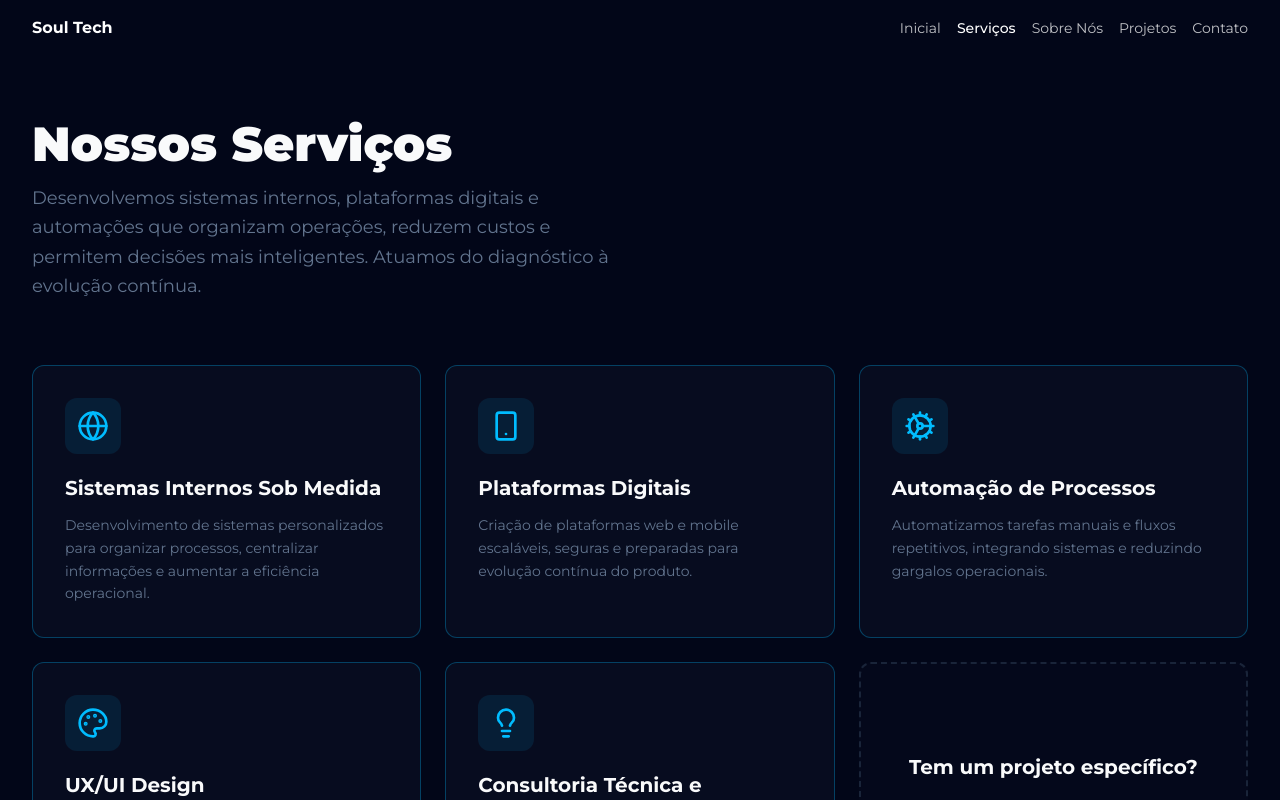
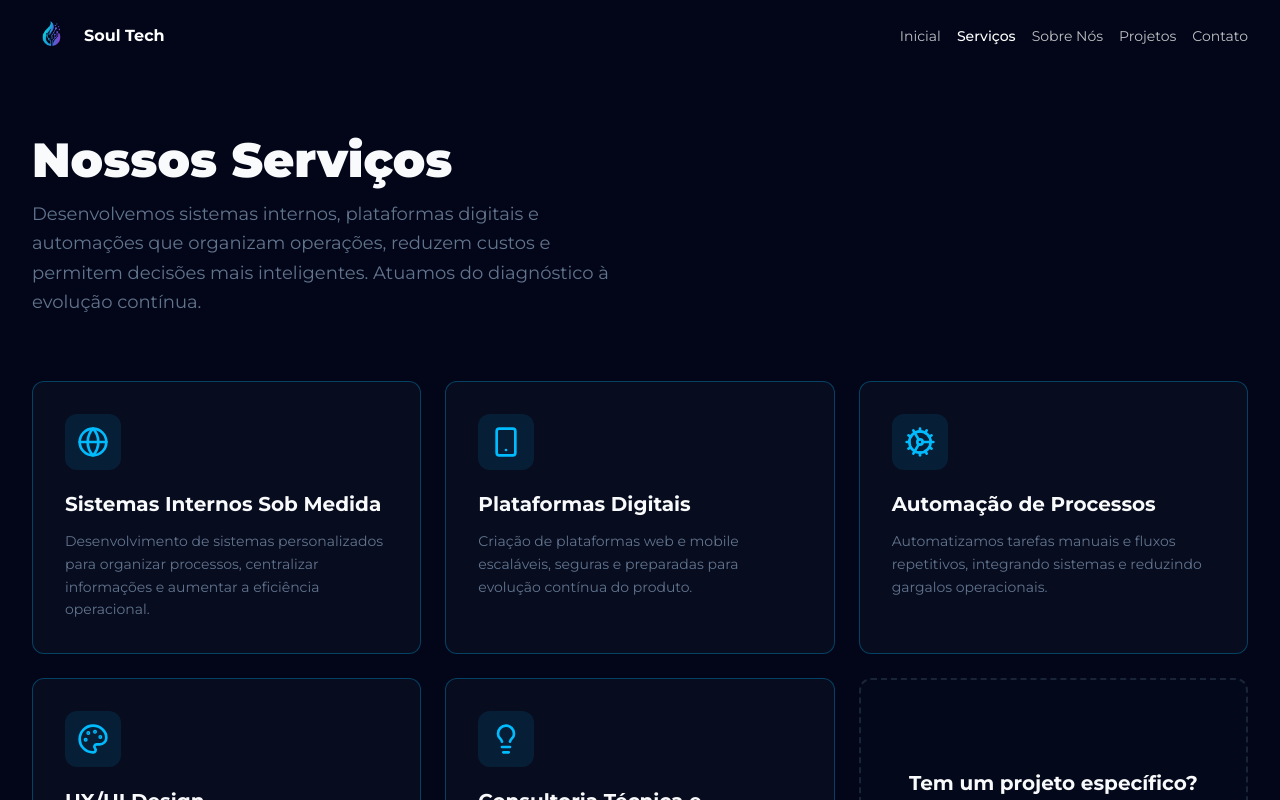
Before and after one commit to SoulTechEnterprise/institutional-website, a Next.js app: page /provision-of-services in a window 1280 px wide. Shown: the top 800 px of the page. Built offline with nearby package versions, Linux system fonts and the light colour scheme.

Commit message:
Add logo to the header.

```diff
--- a/app/components/header/index.tsx
+++ b/app/components/header/index.tsx
@@ -1,5 +1,6 @@
 "use client"
 
+import Image from "next/image"
 import Link from "next/link"
 import { usePathname } from "next/navigation"
 
@@ -16,7 +17,18 @@ export default function Header() {
 
     return (
         <header className="w-screen py-4 px-8 flex items-center m-auto justify-between max-w-7xl">
-            <h1 className="font-montserrat text-white font-bold">Soul Tech</h1>
+            <div className="flex items-center gap-3">
+                <Image
+                    src="/logo.png"
+                    alt="Soul Tech Logo"
+                    width={40}
+                    height={40}
+                    className="object-contain"
+                />
+                <h1 className="font-montserrat text-white font-bold">
+                    Soul Tech
+                </h1>
+            </div>
             <nav className="flex gap-4 text-sm">
                 {links.map((link) => (
                     <Link
```
